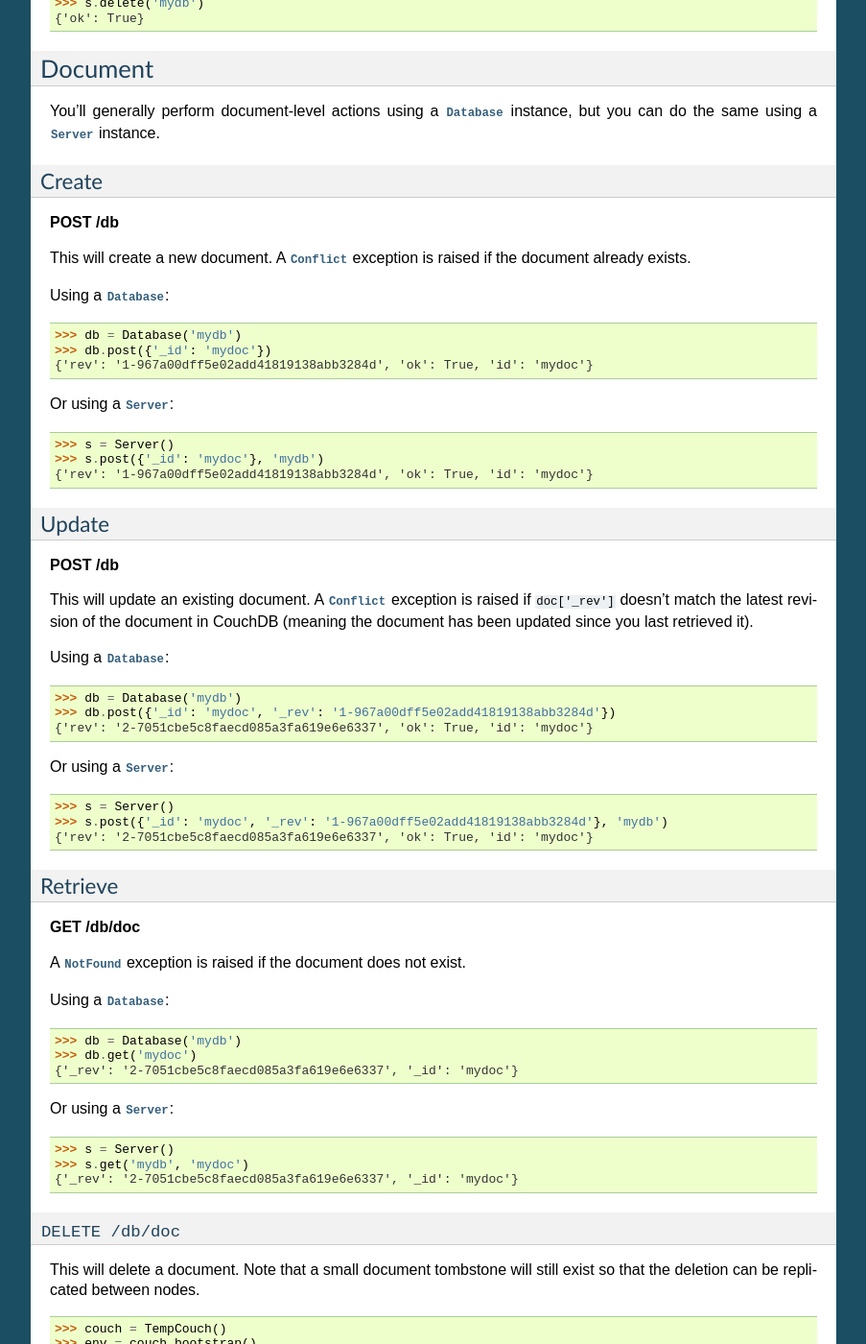
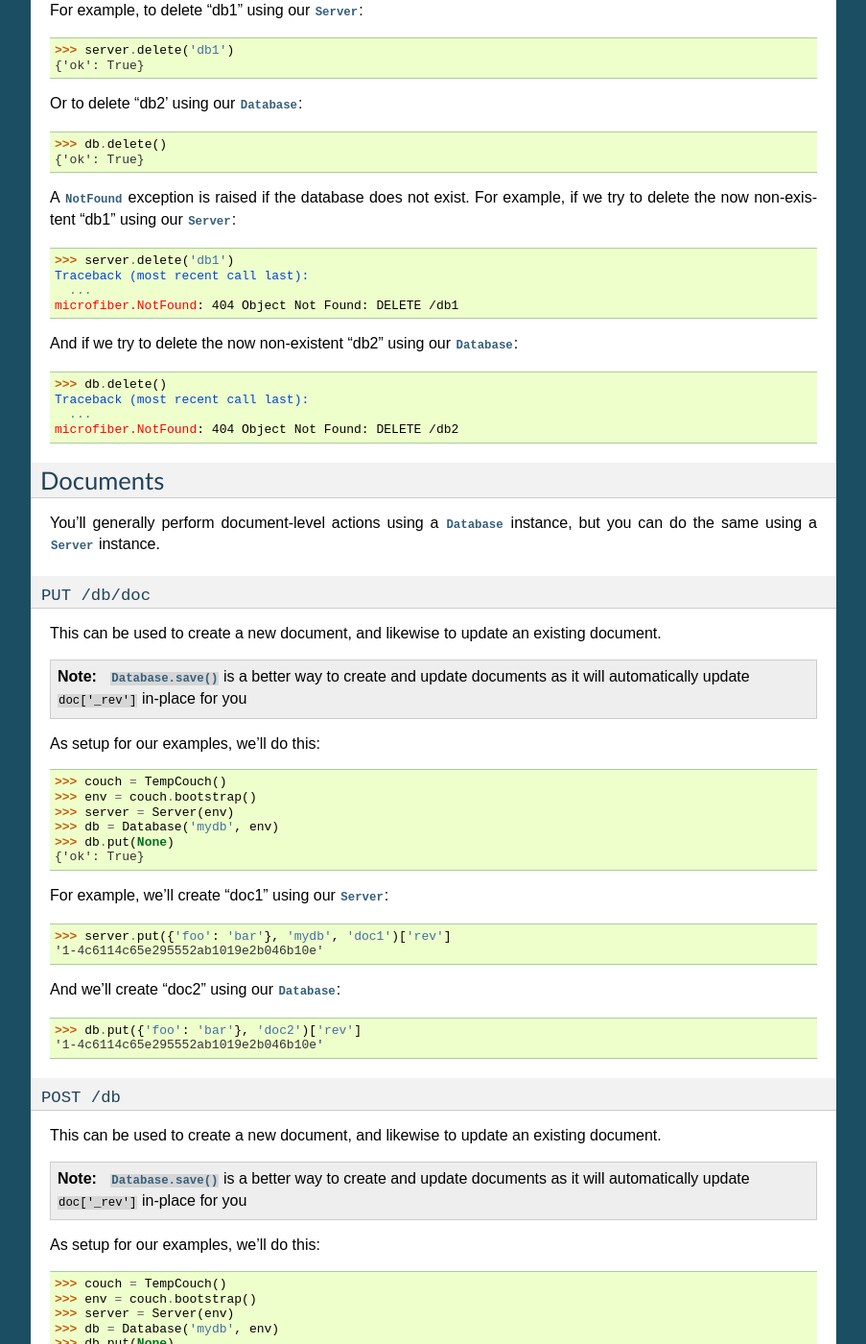
Before and after one commit to json420/microfiber, a Sphinx documentation site: the page built from doc/couchdb_api.rst, in a window 1280 px wide and 1400 px high, scrolled down 3333 px. Shown: the whole window at 96% size, without its empty margins (198-1101 px from the left). Built offline with Sphinx 7.4.7, drawn with Linux system fonts in a browser that asks for light colours; the version number is read from the project's files by our own code; some of the changed text lies outside the part shown.

Commit message:
whew, all doctests in couchdb_api.rst are now passing

```diff
--- a/doc/couchdb_api.rst
+++ b/doc/couchdb_api.rst
@@ -154,131 +154,289 @@ Or using a :class:`Server`:
 }
 
 
-Compact
--------
+``POST /db/_compact``
+---------------------
 
-**POST /db/_compact**
-
-Using a :class:`Database`:
+This will trigger database compaction.  Note this has no effect if compaction
+is already running (in other words, only a single compaction task will ever be
+running per database).  As setup for our examples, we'll do this:
 
 >>> couch = TempCouch()
 >>> env = couch.bootstrap()
->>> db = Database('mydb', env)
->>> db.put(None)  # Create database 'mydb'
+>>> server = Server(env)
+>>> server.put(None, 'db1')
+{'ok': True}
+>>> db = Database('db2', env)
+>>> db.put(None)
+{'ok': True}
+
+To compact "db1" using our :class:`Server`:
+
+>>> server.post(None, 'db1', '_compact')
+{'ok': True}
+
+And to compact "db2" using our :class:`Database`:
+
 >>> db.post(None, '_compact')
 {'ok': True}
 
-Or using a :class:`Server`:
 
->>> s = Server(env)
->>> s.post(None, 'mydb', '_compact')
-{'ok': True}
+``DELETE /db``
+--------------
 
-
-Delete
-------
-
-**DELETE /db**
-
-This will delete the CouchDB database.  A :exc:`NotFound` exception is raised if
-the database does not exist.
-
-Using a :class:`Database`, when the database does *not* exist:
+This will delete the CouchDB database.  As setup for our examples, we'll do
+this:
 
 >>> couch = TempCouch()
 >>> env = couch.bootstrap()
->>> db = Database('mydb', env)
+>>> server = Server(env)
+>>> server.put(None, 'db1')
+{'ok': True}
+>>> db = Database('db2', env)
+>>> db.put(None)
+{'ok': True}
+
+For example, to delete "db1" using our :class:`Server`:
+
+>>> server.delete('db1')
+{'ok': True}
+
+Or to delete "db2' using our :class:`Database`:
+
 >>> db.delete()
 {'ok': True}
 
-Or using a :class:`Server`:
+A :exc:`NotFound` exception is raised if the database does not exist.  For
+example, if we try to delete the now non-existent "db1" using our
+:class:`Server`:
 
->>> s = Server()
->>> s.delete('mydb')
-{'ok': True}
+>>> server.delete('db1')
+Traceback (most recent call last):
+  ...
+microfiber.NotFound: 404 Object Not Found: DELETE /db1
+
+And if we try to delete the now non-existent "db2" using our :class:`Database`:
+
+>>> db.delete()
+Traceback (most recent call last):
+  ...
+microfiber.NotFound: 404 Object Not Found: DELETE /db2
 
 
 
-Document
-========
+Documents
+=========
 
 You'll generally perform document-level actions using a :class:`Database`
 instance, but you can do the same using a :class:`Server` instance.
 
 
-Create
-------
+``PUT /db/doc``
+---------------
 
-**POST /db**
+This can be used to create a new document, and likewise to update an existing
+document.
 
-This will create a new document.  A :exc:`Conflict` exception is raised if the
-document already exists.
+.. note::
 
-Using a :class:`Database`:
+    :meth:`Database.save()` is a better way to create and update documents as
+    it will automatically update ``doc['_rev']`` in-place for you
 
->>> db = Database('mydb')
->>> db.post({'_id': 'mydoc'})
-{'rev': '1-967a00dff5e02add41819138abb3284d', 'ok': True, 'id': 'mydoc'}
+As setup for our examples, we'll do this:
+
+>>> couch = TempCouch()
+>>> env = couch.bootstrap()
+>>> server = Server(env)
+>>> db = Database('mydb', env)
+>>> db.put(None)
+{'ok': True}
+
+For example, we'll create "doc1" using our :class:`Server`:
+
+>>> server.put({'foo': 'bar'}, 'mydb', 'doc1')['rev']
+'1-4c6114c65e295552ab1019e2b046b10e'
+
+And we'll create "doc2" using our :class:`Database`:
+
+>>> db.put({'foo': 'bar'}, 'doc2')['rev']
+'1-4c6114c65e295552ab1019e2b046b10e'
 
 
-Or using a :class:`Server`:
+``POST /db``
+------------
 
->>> s = Server()
->>> s.post({'_id': 'mydoc'}, 'mydb')
-{'rev': '1-967a00dff5e02add41819138abb3284d', 'ok': True, 'id': 'mydoc'}
+This can be used to create a new document, and likewise to update an existing
+document.
+
+.. note::
+
+    :meth:`Database.save()` is a better way to create and update documents as
+    it will automatically update ``doc['_rev']`` in-place for you
+
+As setup for our examples, we'll do this:
+
+>>> couch = TempCouch()
+>>> env = couch.bootstrap()
+>>> server = Server(env)
+>>> db = Database('mydb', env)
+>>> db.put(None)
+{'ok': True}
+
+For example, we can create "doc1" using our :class:`Server`:
+
+>>> doc1 = {'_id': 'doc1'}
+>>> doc1['_rev'] = server.post(doc1, 'mydb')['rev']
+>>> doc1['_rev']
+'1-967a00dff5e02add41819138abb3284d'
+
+And we can create "doc2" using our :class:`Database`:
+
+>>> doc2 = {'_id': 'doc2'}
+>>> doc2['_rev'] = db.post(doc2)['rev']
+>>> doc2['_rev']
+'1-967a00dff5e02add41819138abb3284d'
+
+When updated a document, ``doc['_rev']`` must be included, otherwise a
+:exc:`Conflict` exception will be raised.
+
+Note that above we updated ``doc1`` and ``doc2`` in-place with the correct
+revision.  So now we can update "doc1" using our :class:`Server` like this:
+
+>>> server.post(doc1, 'mydb')['rev']
+'2-7051cbe5c8faecd085a3fa619e6e6337'
+
+And update "doc2" using our :class:`Database` like this:
+
+>>> db.post(doc2)['rev']
+'2-7051cbe5c8faecd085a3fa619e6e6337'
+
+A :exc:`Conflict` exception is raised if ``doc['_rev']`` doesn't match the
+latest revision of the document in CouchDB (meaning the document has been
+updated since you last retrieved it).
+
+Note that in the above updates, we did not update ``doc1`` and ``doc2`` with the
+correct revision:
+
+>>> print(dumps(doc1))
+{"_id":"doc1","_rev":"1-967a00dff5e02add41819138abb3284d"}
+>>> print(dumps(doc2))
+{"_id":"doc2","_rev":"1-967a00dff5e02add41819138abb3284d"}
+
+So when we try to update "doc1" this time using our :class:`Server`, a
+:exc:`Conflict` will be raised:
+
+>>> server.post(doc1, 'mydb')
+Traceback (most recent call last):
+  ...
+microfiber.Conflict: 409 Conflict: POST /mydb
+
+And likewise when we try to update "doc2" using our :class:`Database`:
+
+>>> db.post(doc2)
+Traceback (most recent call last):
+  ...
+microfiber.Conflict: 409 Conflict: POST /
 
 
+``GET /db/doc``
+---------------
 
-Update
-------
+This will retrieve a document from a database.  As setup for our examples, we'll
+do this:
 
-**POST /db**
+>>> couch = TempCouch()
+>>> env = couch.bootstrap()
+>>> server = Server(env)
+>>> db = Database('mydb', env)
+>>> db.put(None)
+{'ok': True}
 
-This will update an existing document.  A :exc:`Conflict` exception is raised if
-``doc['_rev']`` doesn't match the latest revision of the document in CouchDB
-(meaning the document has been updated since you last retrieved it).
+A :exc:`NotFound` exception is raised if the document does not exist.  For
+example, using our :class:`Server`:
 
-Using a :class:`Database`:
+>>> server.get('mydb', 'mydoc')
+Traceback (most recent call last):
+  ...
+microfiber.NotFound: 404 Object Not Found: GET /mydb/mydoc
 
->>> db = Database('mydb')
->>> db.post({'_id': 'mydoc', '_rev': '1-967a00dff5e02add41819138abb3284d'})
-{'rev': '2-7051cbe5c8faecd085a3fa619e6e6337', 'ok': True, 'id': 'mydoc'}
+Or using our :class:`Database`:
 
+>>> db.get('mydoc')
+Traceback (most recent call last):
+  ...
+microfiber.NotFound: 404 Object Not Found: GET /mydb/mydoc
 
-Or using a :class:`Server`:
+On the other hand, if we create "mydoc":
 
->>> s = Server()
->>> s.post({'_id': 'mydoc', '_rev': '1-967a00dff5e02add41819138abb3284d'}, 'mydb')
-{'rev': '2-7051cbe5c8faecd085a3fa619e6e6337', 'ok': True, 'id': 'mydoc'}
+>>> mydoc = {'_id': 'mydoc'}
+>>> mydoc['_rev'] = db.post(mydoc)['rev']
+>>> mydoc['_rev']
+'1-967a00dff5e02add41819138abb3284d'
 
+We can retrieve it using our :class:`Server`:
 
+>>> doc = server.get('mydb', 'mydoc')
+>>> print(dumps(doc, pretty=True))
+{
+    "_id": "mydoc",
+    "_rev": "1-967a00dff5e02add41819138abb3284d"
+}
 
-Retrieve
---------
+Or retrieve it using our :class:`Database`:
 
-**GET /db/doc**
+>>> doc = db.get('mydoc')
+>>> print(dumps(doc, pretty=True))
+{
+    "_id": "mydoc",
+    "_rev": "1-967a00dff5e02add41819138abb3284d"
+}
 
-A :exc:`NotFound` exception is raised if the document does not exist.
+If you supply the *rev* keyword argument, you can retrieve the contents of an
+older revisions of a document (assuming the database hasn't yet been compacted).
 
-Using a :class:`Database`:
+.. warning::
 
->>> db = Database('mydb')
->>> db.get('mydoc')
-{'_rev': '2-7051cbe5c8faecd085a3fa619e6e6337', '_id': 'mydoc'}
+    You should *never* assume that older document revisions will be available!
+    When a database is compacted, only the latest revision of each document
+    will be preserved!
 
+    The term "revision" is quite suggestive, but CouchDB is *not* a version
+    control system.  CouchDB uses "revisions" as a concurrency control
+    mechanism, and nothing more.
 
-Or using a :class:`Server`:
+For example, let's create a new revision of "mydoc":
 
->>> s = Server()
->>> s.get('mydb', 'mydoc')
-{'_rev': '2-7051cbe5c8faecd085a3fa619e6e6337', '_id': 'mydoc'}
+>>> mydoc['message'] = 'hello, world'
+>>> db.post(mydoc)['rev']
+'2-91babf69deda1e2767615ba457c80807'
+
+We can explicitly retrieve ``'2-91babf69deda1e2767615ba457c80807'`` (which also
+happens to be the latest revision):
+
+>>> doc = db.get('mydoc', rev='2-91babf69deda1e2767615ba457c80807')
+>>> print(dumps(doc, pretty=True))
+{
+    "_id": "mydoc",
+    "_rev": "2-91babf69deda1e2767615ba457c80807",
+    "message": "hello, world"
+}
+
+Or we can retrieve ``'1-967a00dff5e02add41819138abb3284d'``, the previous
+revision:
+
+>>> doc = db.get('mydoc', rev='1-967a00dff5e02add41819138abb3284d')
+>>> print(dumps(doc, pretty=True))
+{
+    "_id": "mydoc",
+    "_rev": "1-967a00dff5e02add41819138abb3284d"
+}
 
 
 ``DELETE /db/doc``
 ------------------
 
-This will delete a document.  Note that a small document tombstone will still
-exist so that the deletion can be replicated between nodes.
+This will delete a document from a database.  Note that a small document
+tombstone will still exist so that the deletion can be replicated between nodes.
 
 >>> couch = TempCouch()
 >>> env = couch.bootstrap()
```
Also changed, not shown: other parts of doc/couchdb_api.rst (+4 -4 lines).
